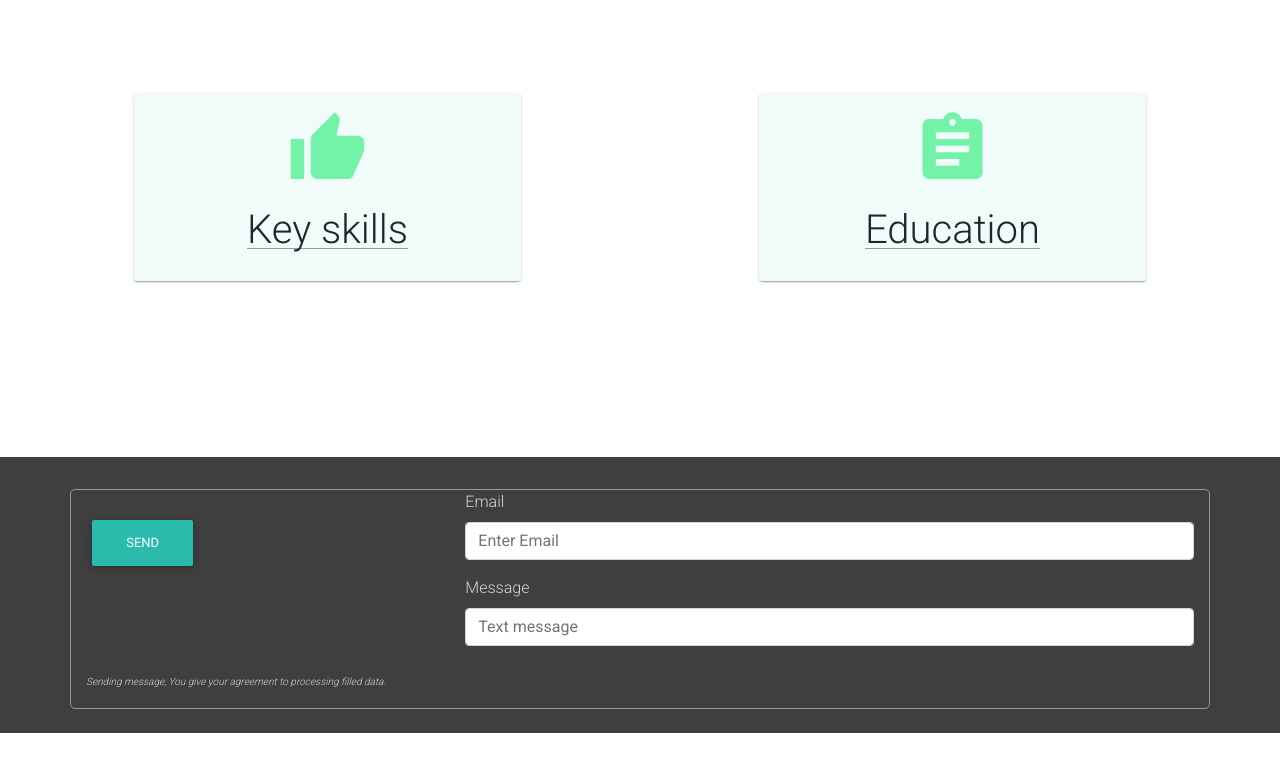
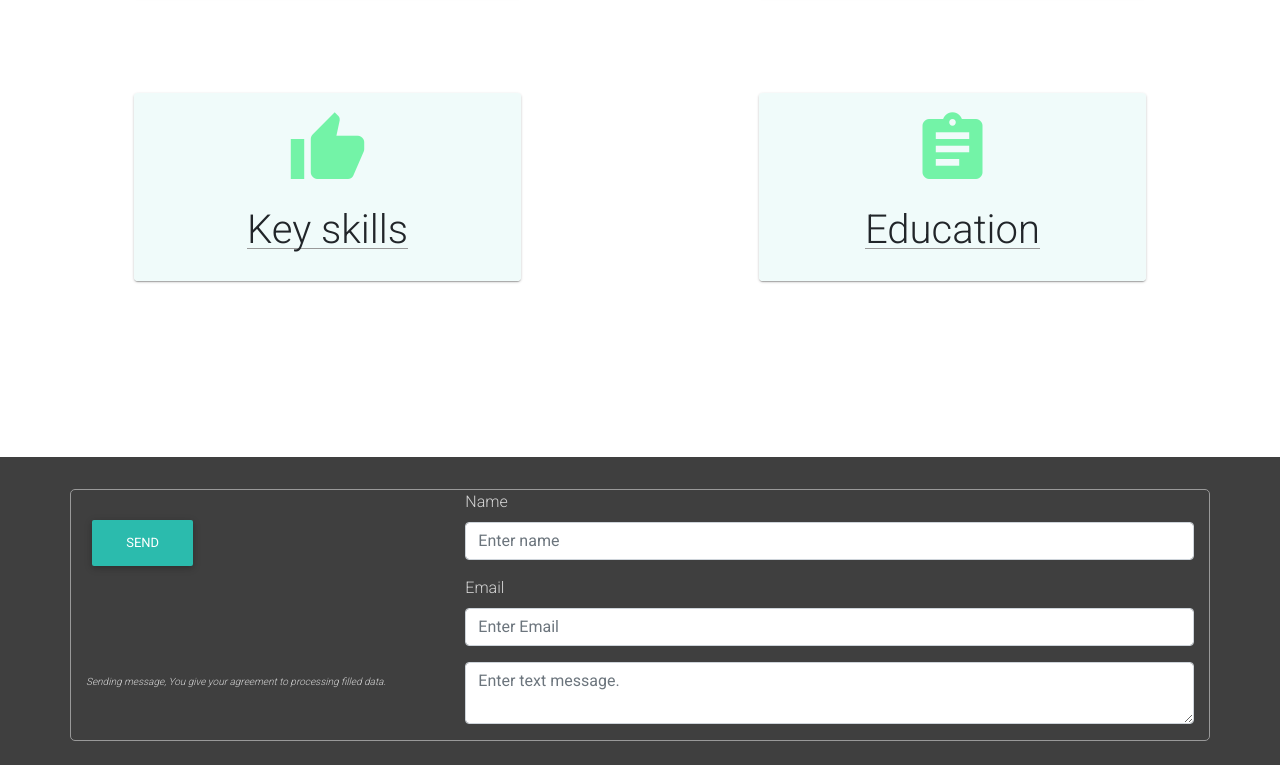
Before and after one commit to GeSeRnnov/geser-portfolio, a React (Create React App) app: page / in a window 1280 px wide. Shown: the part 2442-3207 px from the top of the page. Before the commit the page ends 3175 px from the top, so only its background shows below. Built offline with nearby package versions, Linux system fonts and the light colour scheme.

Commit message:
send message repair message4

```diff
--- a/public/index.html
+++ b/public/index.html
@@ -34,9 +34,10 @@
   <body>
     <noscript>You need to enable JavaScript to run this app.</noscript>
       <form name="contact" netlify netlify-honeypot="bot-field" hidden>
-        <!-- <input type="text" name="name" /> -->
+        <input type="hidden" name="form-name" value="contact" />
+        <input type="text" name="name" />
         <input type="email" name="email" />
-        <input  type="text" name="message"></input>
+        <input  name="message"></input>
       </form>
 
     <div id="root"></div>
--- a/src/components/SendMail.js
+++ b/src/components/SendMail.js
@@ -106,7 +106,14 @@ class SendMail extends React.Component{
 							<input type="hidden" name="form-name" value="contact" />
 
 
-
+							<FieldGroup
+								id="formControlText"
+								type="text"
+								label="Name"
+								name="name"
+								placeholder="Enter name"
+								onChange={this.handleChangeNm}
+							/>
 							<FieldGroup
 								id="formControlEmail"
 								type="email"
@@ -116,14 +123,13 @@ class SendMail extends React.Component{
 								onChange={this.handleChangeEml}
 							/>
 
-			    			<FieldGroup
-								id="formControlText"
-								type="text"
-								label="Message"
-								name="message"
-								placeholder="Text message"
-								onChange={this.handleChangeNm}
-							/>
+			    			<FormGroup controlId="formControlTextArea">
+								<FormControl
+									onChange={this.handleChangeTxt}
+									componentClass="textarea"
+									name="message"
+									placeholder="Enter text message." />
+							</FormGroup>
 
 
 						</Col>
@@ -142,14 +148,7 @@ export default SendMail;
 
 
 
-// <FieldGroup
-// 								id="formControlText"
-// 								type="text"
-// 								label="Name"
-// 								name="name"
-// 								placeholder="Enter name"
-// 								onChange={this.handleChangeNm}
-// 							/>
+
 
 
 
```
